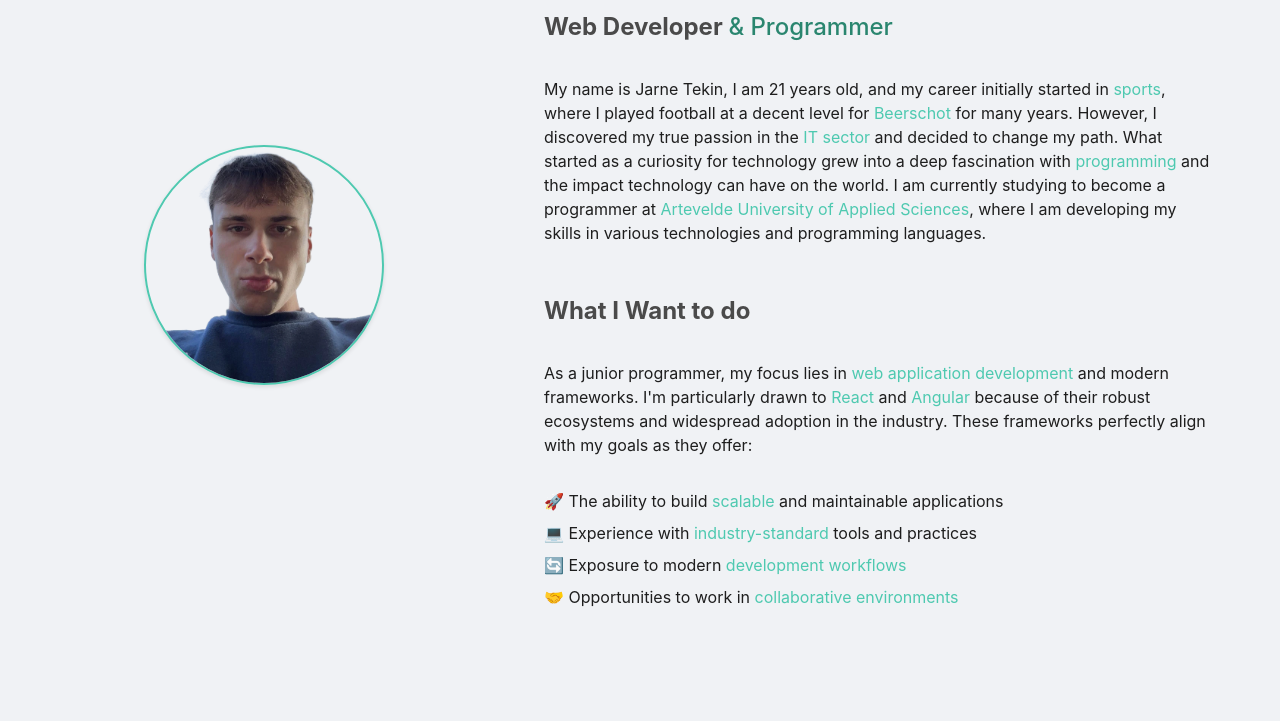
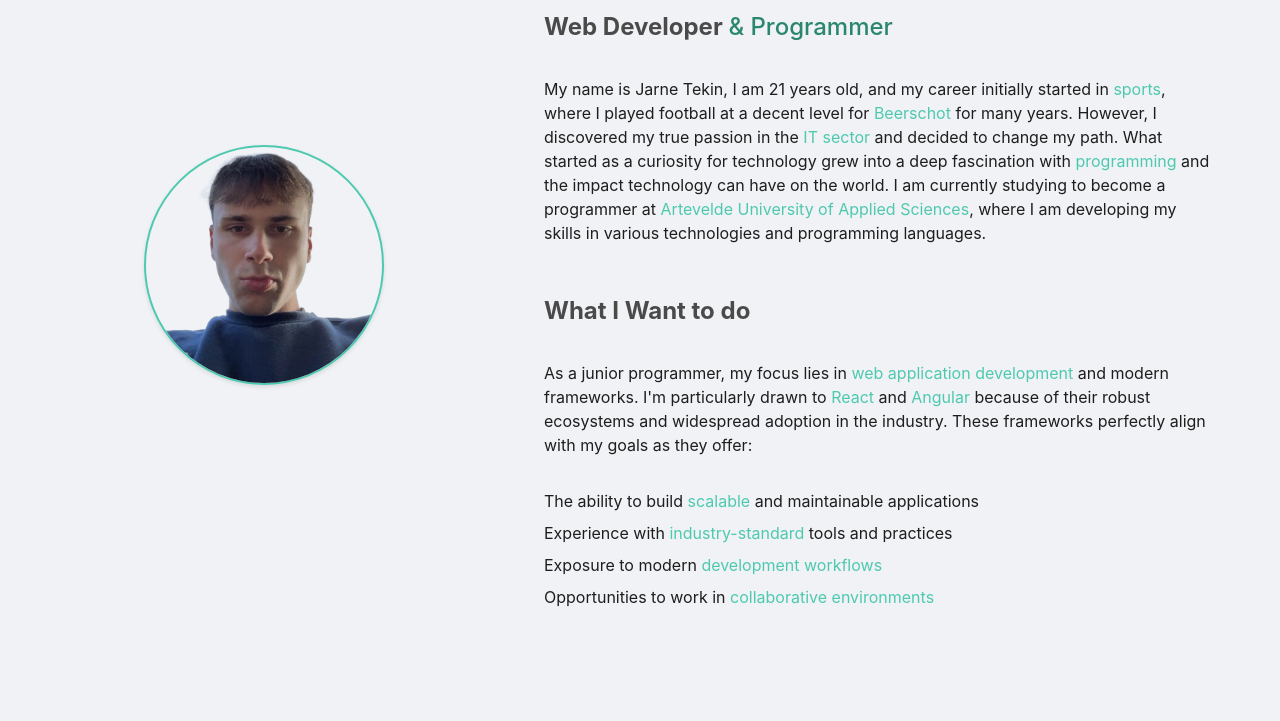
Before and after one commit to JarneTek/live-hosting-portfolio, a website: page about-me.html in a window 1280 px wide. Shown: the part 231-952 px from the top of the page. Drawn offline with Linux system fonts and the light colour scheme.

Commit message:
remove unnecessary emoji from skills and about sections for cleaner presentation

```diff
--- a/about-me.html
+++ b/about-me.html
@@ -68,11 +68,11 @@
                         adoption in the industry. These frameworks perfectly align with my goals as they offer:
                     </p>
                     <ul class="about__list">
-                        <li>🚀 The ability to build <span class="text-glow">scalable</span> and maintainable
+                        <li> The ability to build <span class="text-glow">scalable</span> and maintainable
                             applications</li>
-                        <li>💻 Experience with <span class="text-glow">industry-standard</span> tools and practices</li>
-                        <li>🔄 Exposure to modern <span class="text-glow">development workflows</span></li>
-                        <li>🤝 Opportunities to work in <span class="text-glow">collaborative environments</span></li>
+                        <li> Experience with <span class="text-glow">industry-standard</span> tools and practices</li>
+                        <li> Exposure to modern <span class="text-glow">development workflows</span></li>
+                        <li> Opportunities to work in <span class="text-glow">collaborative environments</span></li>
                     </ul>
                 </div>
             </div>
--- a/src/styles/components/button.css
+++ b/src/styles/components/button.css
@@ -127,8 +127,6 @@
   }
 }
 
-
-
 .github-link {
   display: flex;
   align-items: center;
```
Also changed, not shown: index.html (+6 -6 lines).
